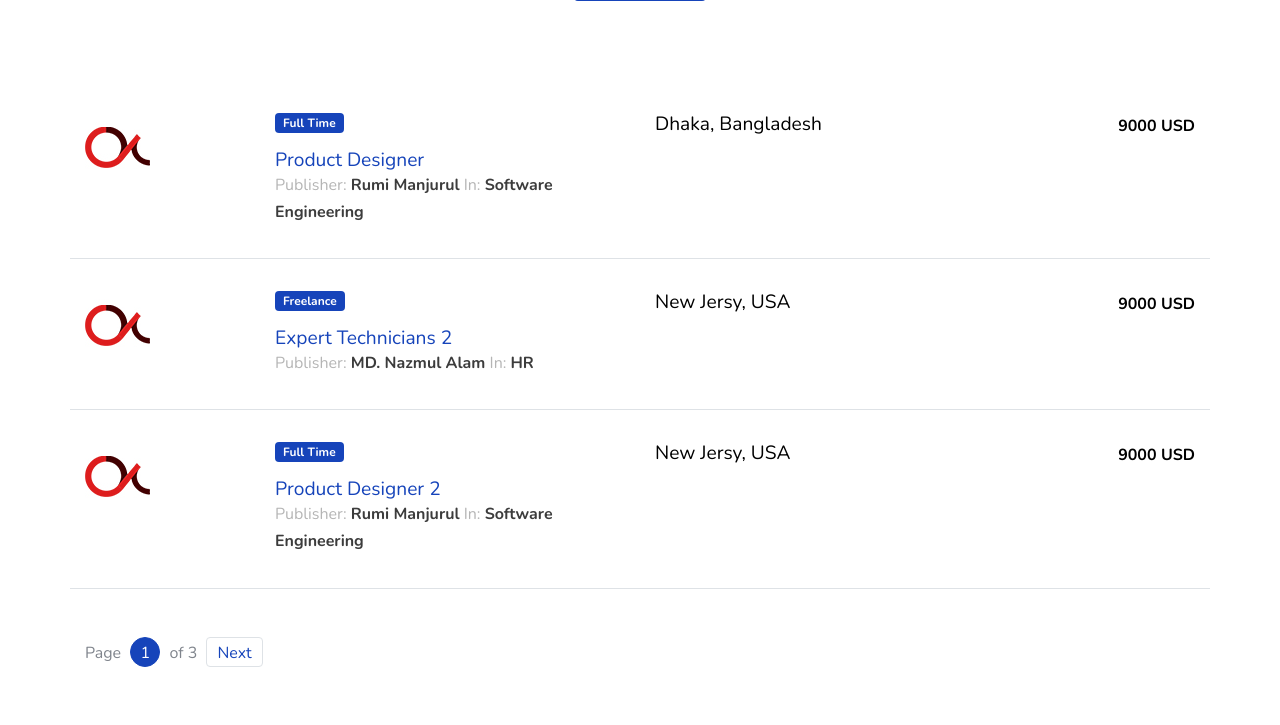
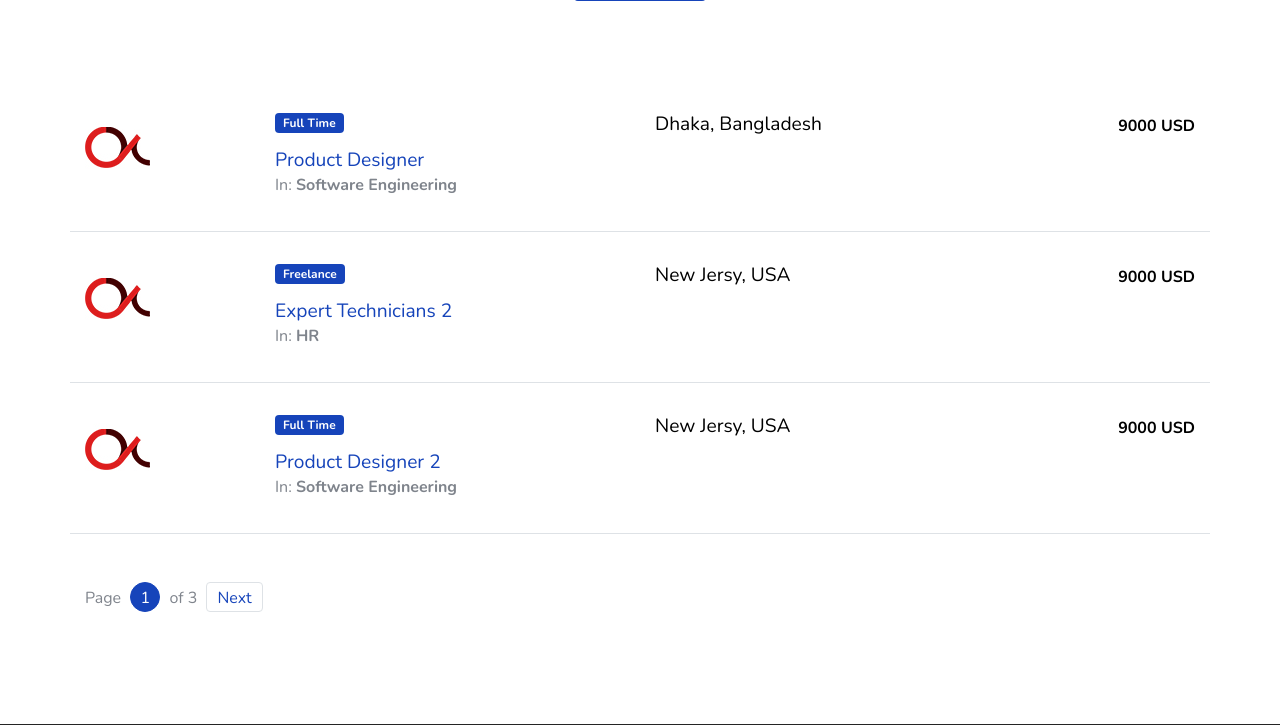
Before and after one commit to nazmul199512/django-job-portal, a Django app: page /jobs/job-listing/ in a window 1280 px wide. Shown: the part 632-1357 px from the top of the page. Run offline with Django 3.2, Linux system fonts and the light colour scheme; a user stored in the database is signed in; data comes from the database, SQL or seed files in the repository; some libraries are stand-ins or nearby versions; some web fonts are replaced.

Commit message:
Update job_listing.html

```diff
--- a/job_portal/templates/jobs/job_listing.html
+++ b/job_portal/templates/jobs/job_listing.html
@@ -35,7 +35,8 @@
 
                     <div class="mb-5 text-center">
 
-                  <a  href="{% url 'jobs:job-post' %}" class="btn btn-primary border-width-2 d-none d-lg-inline-block">
+                        <a href="{% url 'jobs:job-post' %}"
+                           class="btn btn-primary border-width-2 d-none d-lg-inline-block">
                       <span class="mr-2 icon-paper-plane">
 
                       </span>Post a Job</a>
@@ -48,13 +49,13 @@
             </div>
 
 
-
             <div class="mb-5">
                 {% for q in query %}
 
                     <div class="row align-items-start job-item border-bottom pb-3 mb-3 pt-3">
                         <div class="col-md-2">
-              <a  href=""><img class="img-fluid" src="{% static 'images/featured-listing-2.jpg' %}" alt="image" ></a>
+                            <a href=""><img class="img-fluid" src="{% static 'images/featured-listing-2.jpg' %}"
+                                            alt="image"></a>
                         </div>
                         <div class="col-md-4">
               <span class="badge badge-primary px-2 py-1 mb-3">
@@ -62,8 +63,9 @@
                     {{ q.employment_status }}
 
               </span>
-              <h2><a href="{% url 'jobs:job-single' q.id %}">{{ q.title }}</a> </h2>
-              <p class="meta">Publisher: <strong>{{ q.user.first_name }} {{ q.user.last_name }}</strong> In: <strong>{{ q.category }}</strong></p>
+                            <h2><a href="{% url 'jobs:job-single' q.id %}">{{ q.title }}</a></h2>
+
+                            In: <strong>{{ q.category }}</strong></p>
                         </div>
                         <div class="col-md-3 text-left">
                             <h3>{{ q.job_location }}</h3>
@@ -83,10 +85,10 @@
                 <div class="col-md-6 text-center text-md-left">
                     <div class="custom-pagination ml-auto">
                         {% if query.has_previous %}
-              <a  href="?page={{ query.previous_page_number }}" class="prev">Previous</a>
+                            <a href="?page={{ query.previous_page_number }}" class="prev">Previous</a>
                         {% endif %}
                         <div class="d-inline-block">
-                Page <a href="#" class="active">{{ query.number }}</a> of  {{ query.paginator.num_pages }}
+                            Page <a href="#" class="active">{{ query.number }}</a> of {{ query.paginator.num_pages }}
 
 
                         </div>
@@ -98,9 +100,6 @@
             </div>
 
 
-
-
-
         </div>
     </section>
 
```
Lines whose indentation alone changed are shown as unchanged.
